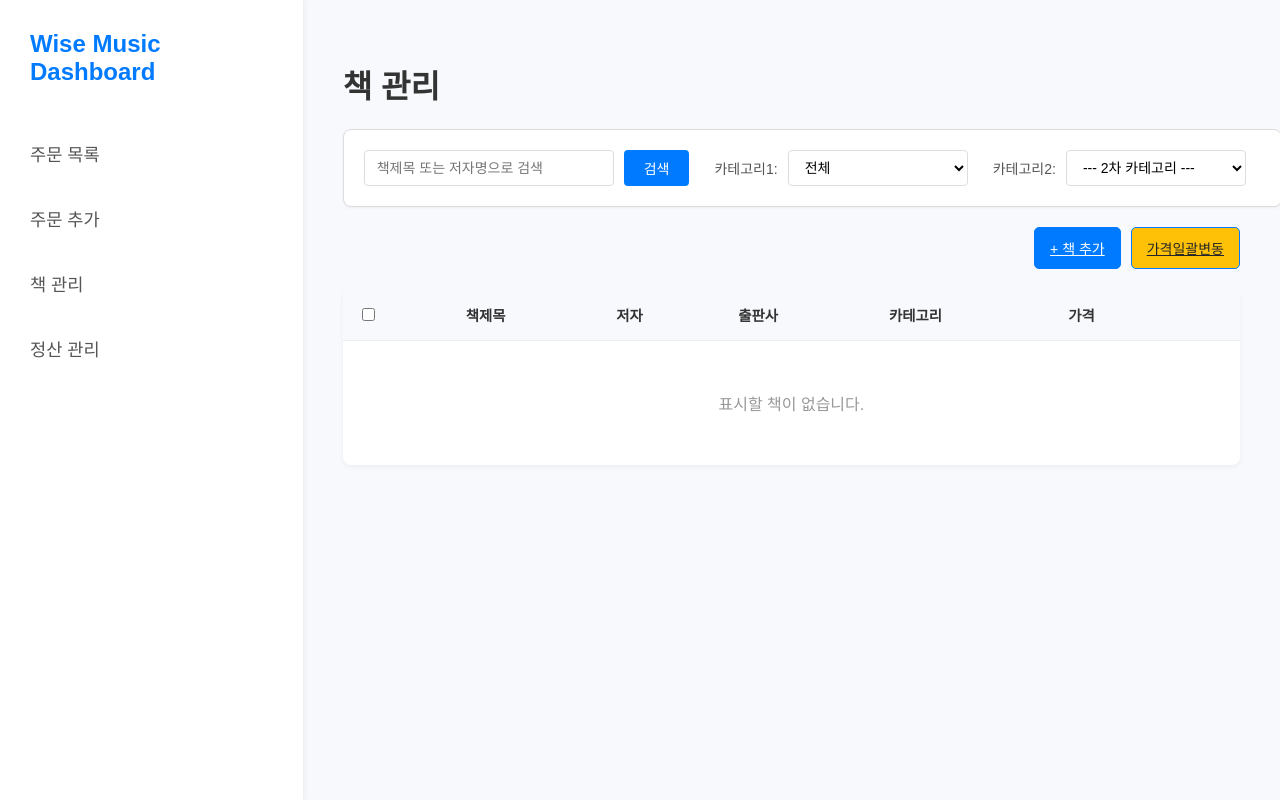
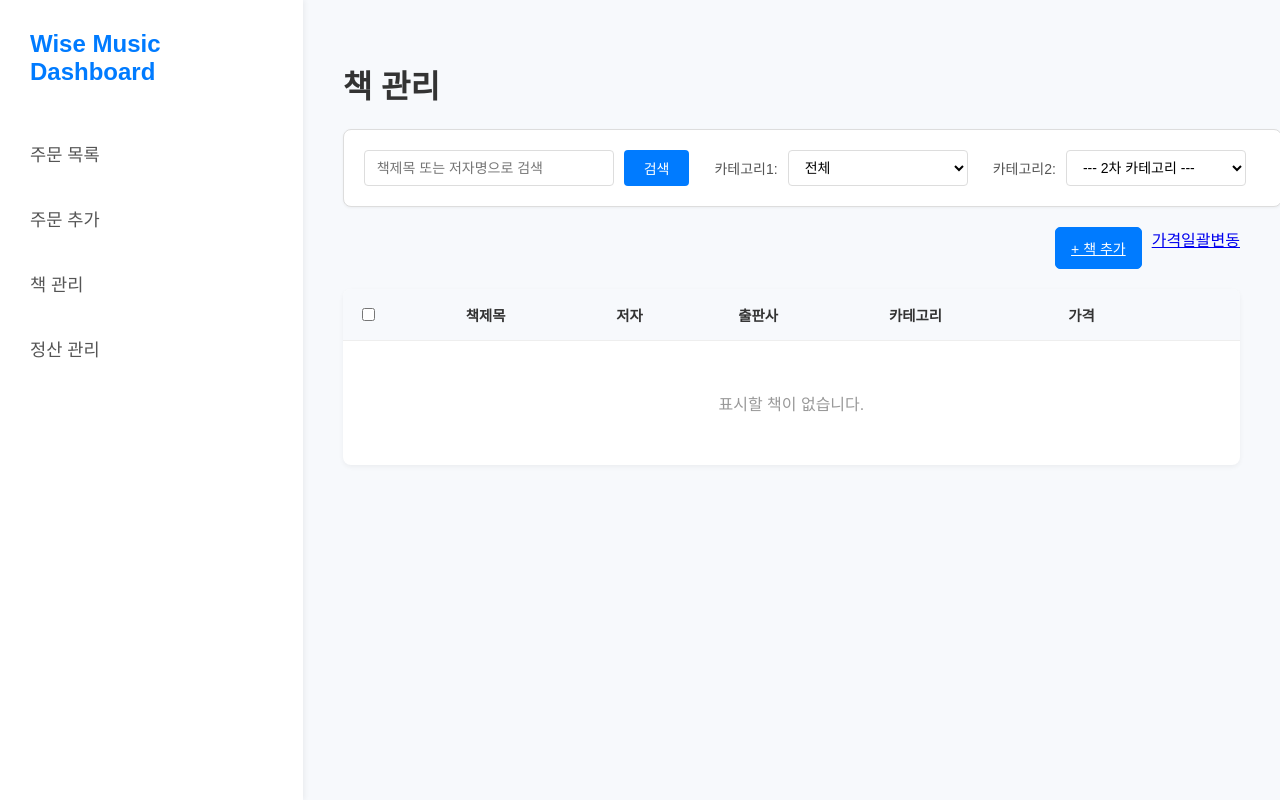
Before and after one commit to jenajeong/reimbursement_dashboard, a Django app: template dashboard/book/templates/book/book_list.html in a window 1280 px wide. Run offline with Django 5.2, Linux system fonts and the light colour scheme; the template is opened without the code that fills it, so the values that code supplies are empty; some libraries are stand-ins or nearby versions; some web fonts are replaced.

Commit message:
[FE]FIX: 책 목록 조회 수정

```diff
--- a/dashboard/book/templates/book/book_list.html
+++ b/dashboard/book/templates/book/book_list.html
@@ -51,8 +51,7 @@
 
     <a href="{% url 'batch_price_update' %}"
        id="batch-update-btn"
-       class="add-button disabled"
-       style="background-color: #ffc107; color: #212529;">
+       class="add-button-disabled">
        가격일괄변동
     </a>
 </div>
```
